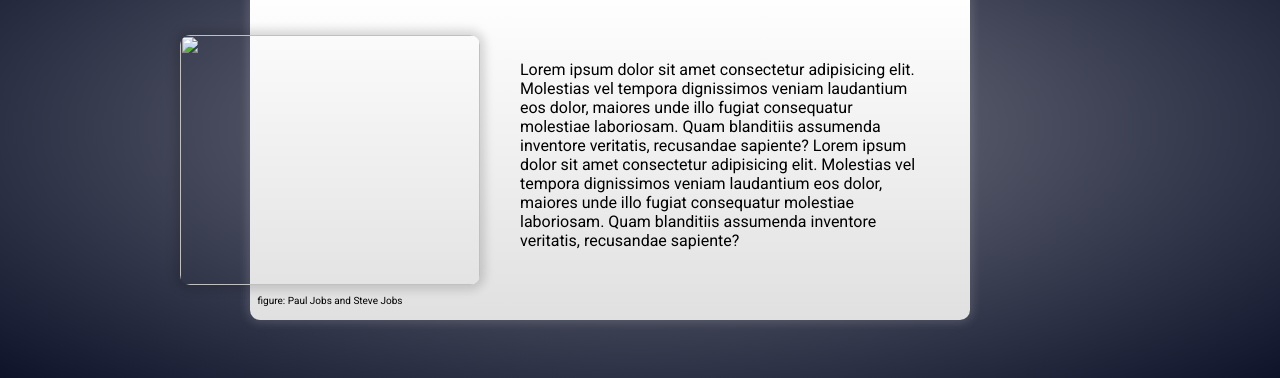
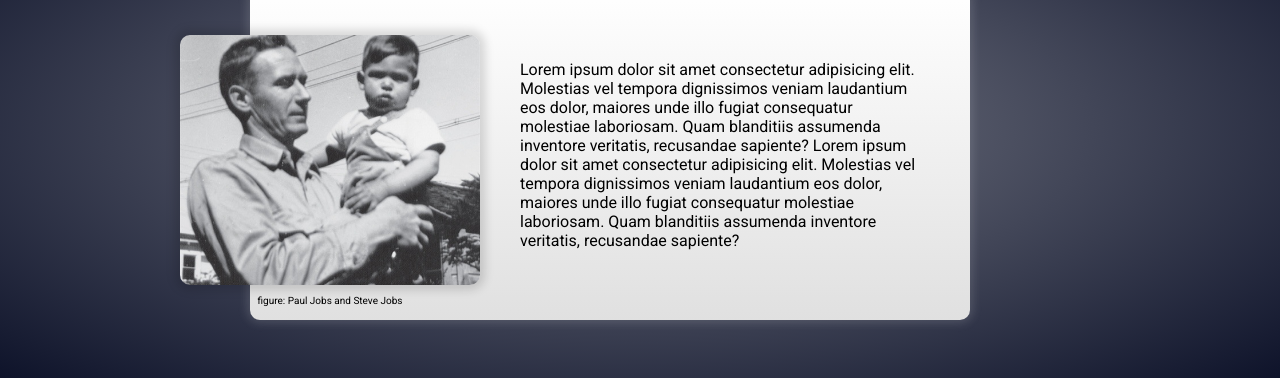
Before and after one commit to tahsinttalha/fcc-tribute-site, a plain HTML site: page index.html in a window 1280 px wide. Shown: the part 622-1000 px from the top of the page. Drawn offline with Linux system fonts and the light colour scheme; files whose address does not match are found by name.

Commit message:
Update index.html

```diff
--- a/index.html
+++ b/index.html
@@ -29,7 +29,7 @@
             <h1 id="title2">his<b>birth</b><i>&</i></h1>
             <h1 id="title2-2"><b>early</b>life</h1>
             <figure id="img-div">
-                <img id="image" src="img/paul&steve.jpg">
+                <img id="image" src="paul&steve.jpg">
                 <figcaption id="image-caption" alt="taken from All About Steve Jobs website (allaboutstevejobs.com)">figure: Paul Jobs and Steve Jobs</figcaption>
             </figure>
             <div id="early-life">
```
